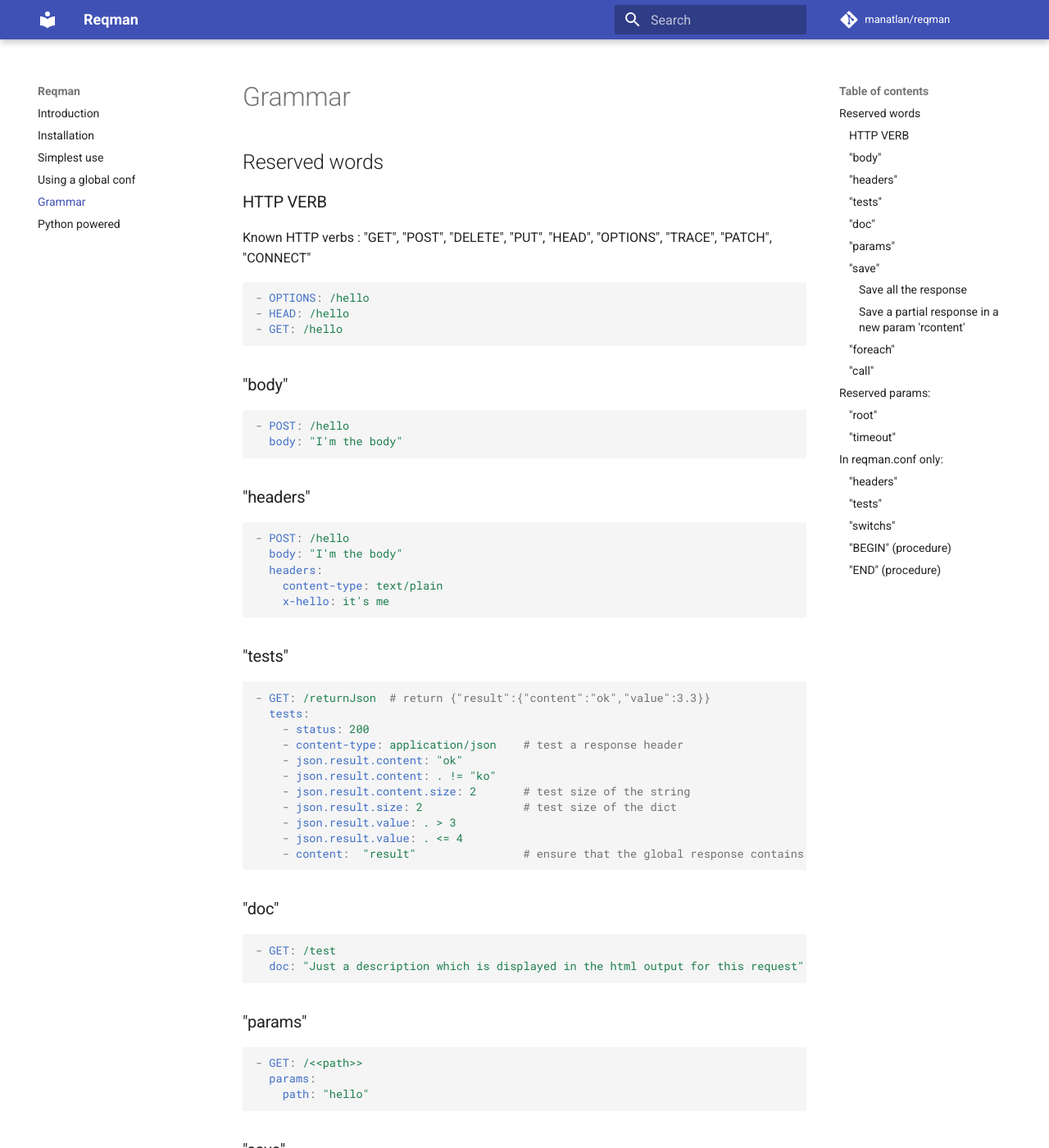
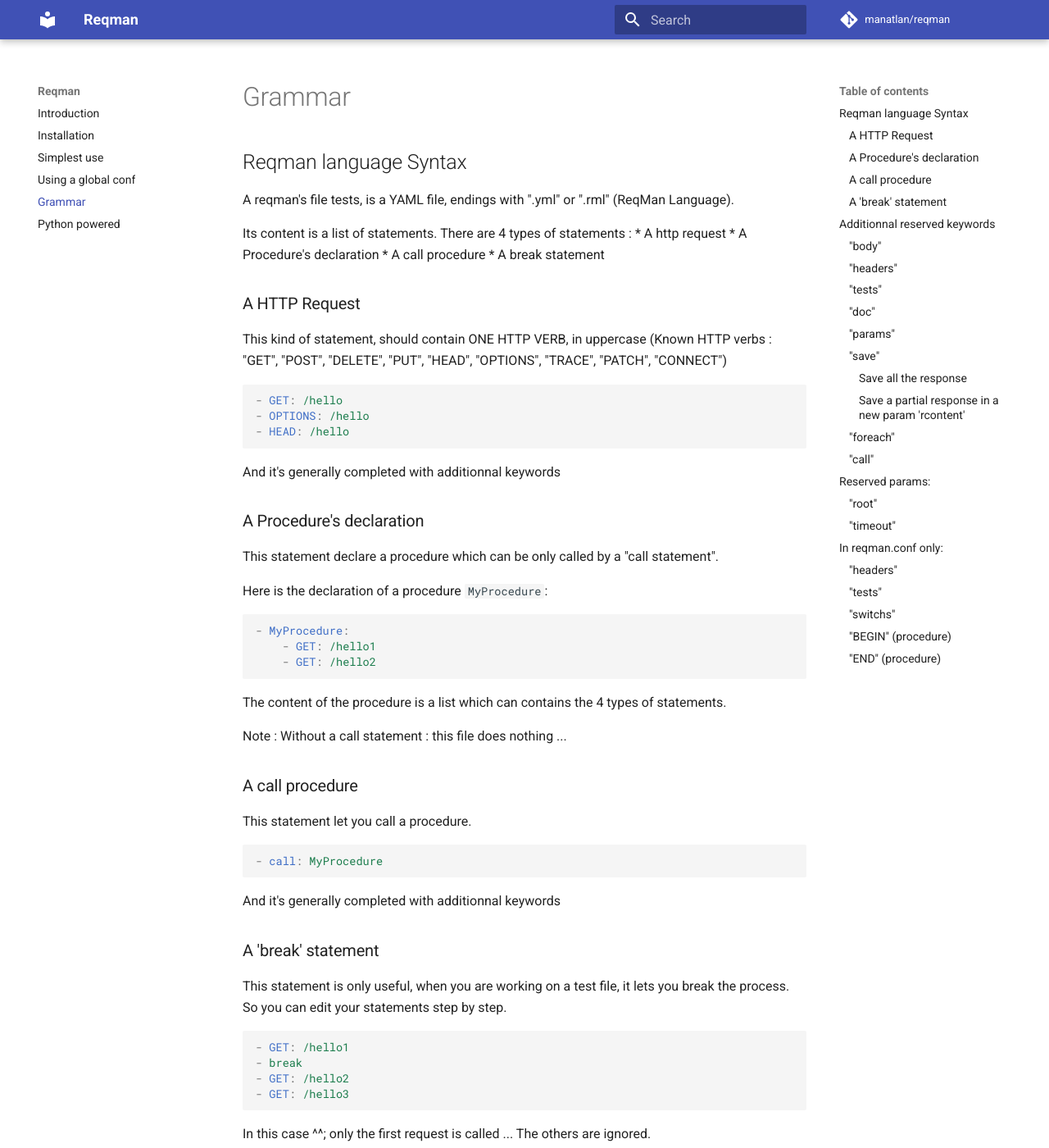
Before and after one commit to manatlan/reqman, an MkDocs documentation site: the page built from docs/yml_syntax.md, in a window 1280 px wide and 1400 px high. Shown: the whole window at 82% size. Built offline with MkDocs 1.6.1 and Material for MkDocs 9.7.7, drawn with Linux system fonts in a browser that asks for light colours; comment, search, counter and statistics services are not loaded; some of the changed text lies outside the part shown.

Commit message:
Update yml_syntax.md

````diff
--- a/docs/yml_syntax.md
+++ b/docs/yml_syntax.md
@@ -1,14 +1,64 @@
+## Reqman language Syntax
+
+A reqman's file tests, is a YAML file, endings with ".yml" or ".rml" (ReqMan Language).
+
+Its content is a list of statements. There are 4 types of statements :
+ * A http request
+ * A Procedure's declaration
+ * A call procedure
+ * A break statement
 
 
-## Reserved words
-### HTTP VERB
-Known HTTP verbs : "GET", "POST", "DELETE", "PUT", "HEAD", "OPTIONS", "TRACE", "PATCH", "CONNECT"
+### A HTTP Request
+This kind of statement, should contain ONE HTTP VERB, in uppercase (Known HTTP verbs : "GET", "POST", "DELETE", "PUT", "HEAD", "OPTIONS", "TRACE", "PATCH", "CONNECT")
 
 ```yaml
+- GET: /hello
 - OPTIONS: /hello
 - HEAD: /hello
-- GET: /hello
 ```
+
+And it's generally completed with additionnal keywords
+
+
+### A Procedure's declaration
+This statement declare a procedure which can be only called by a "call statement".
+
+Here is the declaration of a procedure `MyProcedure`:
+
+```yaml
+- MyProcedure:
+    - GET: /hello1
+    - GET: /hello2
+```
+The content of the procedure is a list which can contains the 4 types of statements.
+
+Note : Without a call statement : this file does nothing ...
+
+### A call procedure
+This statement let you call a procedure.
+```yaml
+- call: MyProcedure
+```
+
+And it's generally completed with additionnal keywords
+
+
+### A 'break' statement
+This statement is only useful, when you are working on a test file, it lets you break the process. So you can edit your statements step by step.
+
+```yaml
+- GET: /hello1
+- break
+- GET: /hello2
+- GET: /hello3
+```
+In this case ^^; only the first request is called ... The others are ignored.
+
+
+##Additionnal reserved keywords
+
+Theses keywords can be added on request or call statements.
 
 ### "body"
 
````
